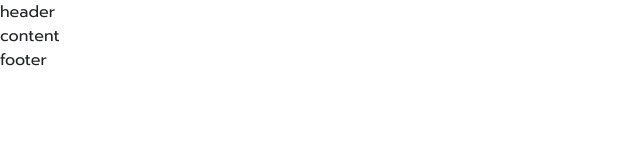
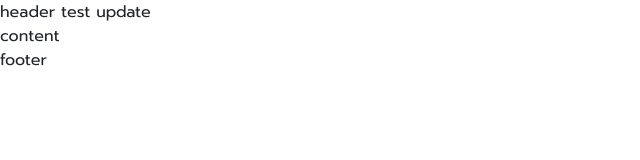
Before and after one commit to stafflord/my_test_project_1, a website: page app/index.html in a window 1280 px wide. Shown: the whole page, without its empty margins (0-640 px from the left). Drawn offline with nearby package versions, Linux system fonts and the light colour scheme; files that its build step writes are made by us from their sources.

Commit message:
commit message

```diff
--- a/app/index.html
+++ b/app/index.html
@@ -18,7 +18,7 @@
 
 <body>
   <header>
-    header
+    header test update
   </header>
 
   <div class="content">
```
